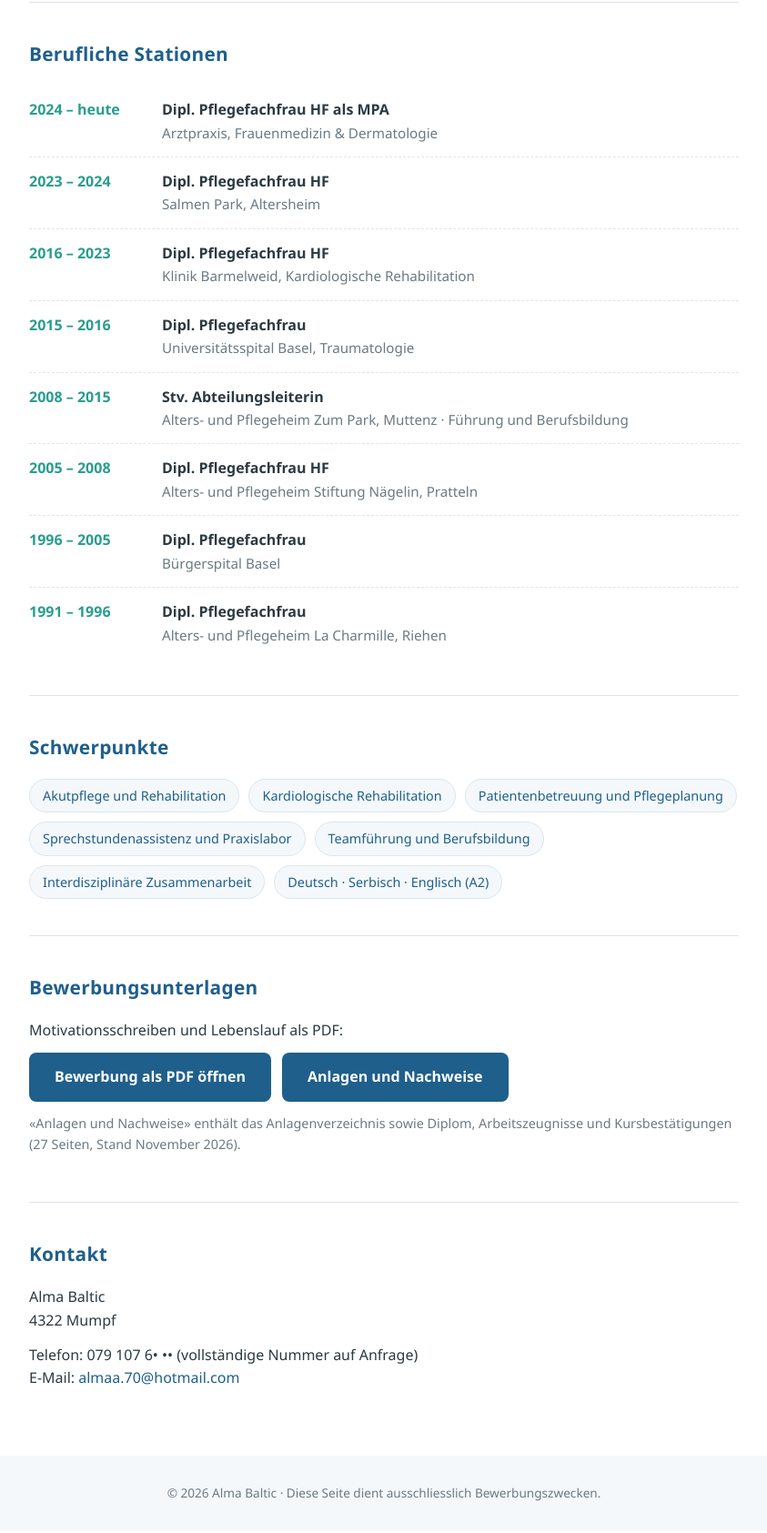
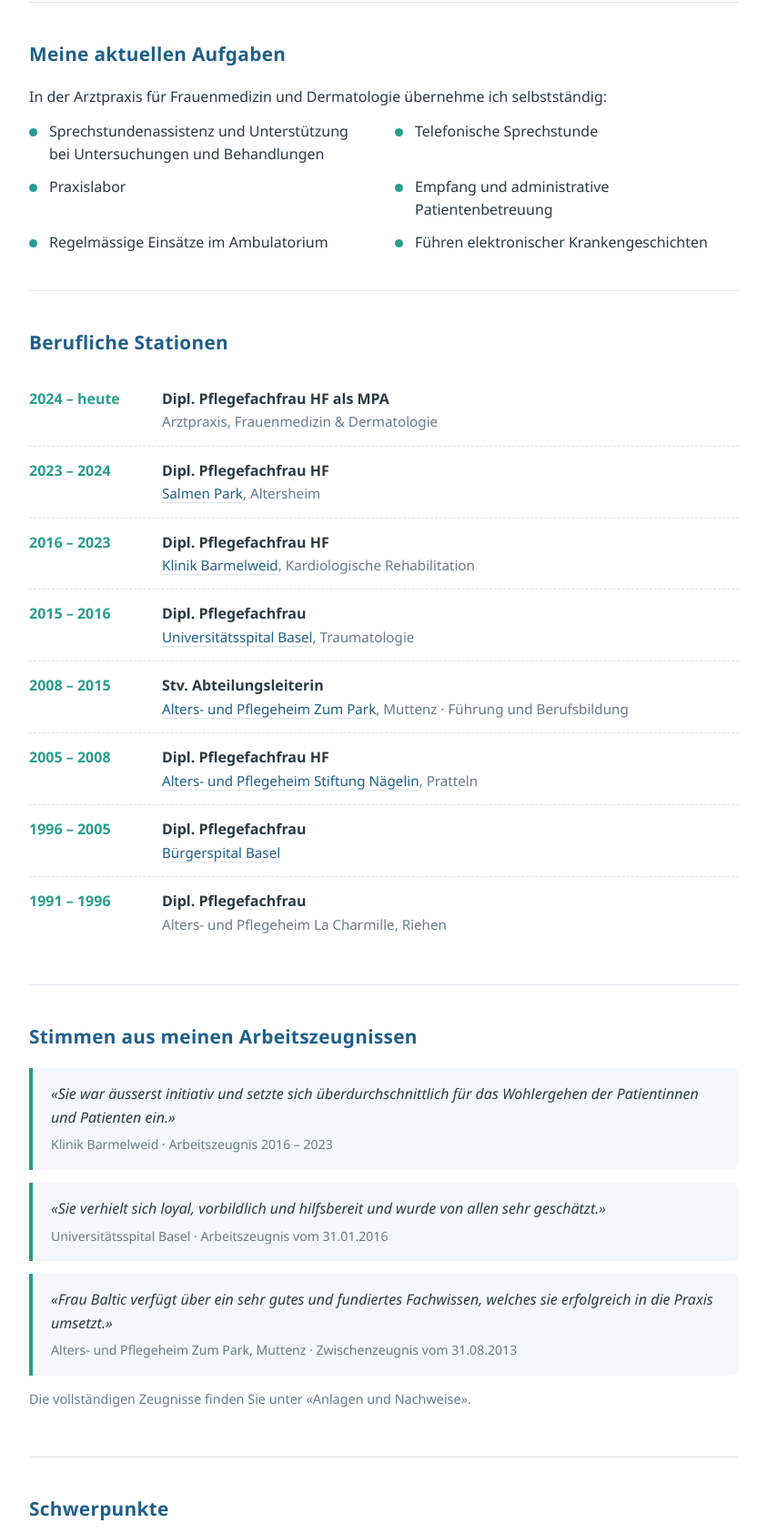
Before and after one commit to Frilo01/alma-bewerbung, a plain HTML site: page index.html in a window 1280 px wide. Shown: the part 755-2440 px from the top of the page at 91% size, without its empty margins (218-1061 px from the left). Drawn offline with Linux system fonts and the light colour scheme.

Commit message:
Arbeitgeber-Links, Block «Meine aktuellen Aufgaben» und drei Zeugniszitate
Co-Authored-By: Claude Fable 5.2 <noreply@anthropic.com>
Claude-Session: https://claude.ai/code/session_013dGDnRrSumHCJtBBxom9ic

```diff
--- a/index.html
+++ b/index.html
@@ -75,6 +75,14 @@
     .jahre { color: var(--tuerkis); font-weight: 600; }
     .rolle { font-weight: 600; }
     .betrieb { color: var(--grau); font-size: 0.95rem; }
+    .betrieb a { color: var(--blau); text-decoration: none; border-bottom: 1px solid var(--linie); }
+    .betrieb a:hover { color: var(--tuerkis); border-bottom-color: var(--tuerkis); }
+    .aufgaben { list-style: none; display: grid; grid-template-columns: 1fr 1fr; gap: 10px 24px; margin-top: 6px; }
+    .aufgaben li { position: relative; padding-left: 22px; }
+    .aufgaben li::before { content: ""; position: absolute; left: 0; top: 0.6em; width: 9px; height: 9px; border-radius: 50%; background: var(--tuerkis); }
+    .zitat { background: var(--hell); border-left: 4px solid var(--tuerkis); border-radius: 0 8px 8px 0; padding: 16px 20px; margin-bottom: 14px; }
+    .zitat p { font-style: italic; margin-bottom: 6px; }
+    .zitat footer { background: none; padding: 0; text-align: left; color: var(--grau); font-size: 0.88rem; }
     .kompetenzen { display: flex; flex-wrap: wrap; gap: 10px; }
     .kompetenzen span {
       background: var(--hell); color: var(--blau);
@@ -101,6 +109,7 @@
     @media (max-width: 600px) {
       h1 { font-size: 1.6rem; }
       .stationen li { grid-template-columns: 1fr; gap: 4px; }
+      .aufgaben { grid-template-columns: 1fr; }
     }
   </style>
 </head>
@@ -119,6 +128,19 @@
       <h2>Über mich</h2>
       <p>Ich bin diplomierte Pflegefachfrau HF mit über 30 Jahren Berufserfahrung in Akutpflege, Rehabilitation und Langzeitpflege. Seit rund zwei Jahren arbeite ich als Medizinische Praxisassistentin in den Bereichen Frauenmedizin und Dermatologie – von der Sprechstundenassistenz über das Praxislabor bis zur administrativen Patientenbetreuung.</p>
       <p>Eine vielseitige Tätigkeit nahe bei den Patientinnen und Patienten und die Zusammenarbeit in einem interdisziplinären Team sprechen mich besonders an. Ich suche eine Anstellung mit einem Pensum von 40 % in der Region Basel.</p>
+    </section>
+
+    <section id="aufgaben">
+      <h2>Meine aktuellen Aufgaben</h2>
+      <p>In der Arztpraxis für Frauenmedizin und Dermatologie übernehme ich selbstständig:</p>
+      <ul class="aufgaben">
+        <li>Sprechstundenassistenz und Unterstützung bei Untersuchungen und Behandlungen</li>
+        <li>Telefonische Sprechstunde</li>
+        <li>Praxislabor</li>
+        <li>Empfang und administrative Patientenbetreuung</li>
+        <li>Regelmässige Einsätze im Ambulatorium</li>
+        <li>Führen elektronischer Krankengeschichten</li>
+      </ul>
     </section>
 
     <!-- VIDEO: Sobald das Vorstellungsvideo auf YouTube liegt, VIDEO_ID ersetzen und die beiden Kommentarzeilen (diese und die Zeile nach </section>) löschen.
@@ -140,33 +162,50 @@
         </li>
         <li>
           <span class="jahre">2023 – 2024</span>
-          <div><div class="rolle">Dipl. Pflegefachfrau HF</div><div class="betrieb">Salmen Park, Altersheim</div></div>
+          <div><div class="rolle">Dipl. Pflegefachfrau HF</div><div class="betrieb"><a href="https://www.salmenpark.tertianum.ch" target="_blank" rel="noopener">Salmen Park</a>, Altersheim</div></div>
         </li>
         <li>
           <span class="jahre">2016 – 2023</span>
-          <div><div class="rolle">Dipl. Pflegefachfrau HF</div><div class="betrieb">Klinik Barmelweid, Kardiologische Rehabilitation</div></div>
+          <div><div class="rolle">Dipl. Pflegefachfrau HF</div><div class="betrieb"><a href="https://www.barmelweid.ch" target="_blank" rel="noopener">Klinik Barmelweid</a>, Kardiologische Rehabilitation</div></div>
         </li>
         <li>
           <span class="jahre">2015 – 2016</span>
-          <div><div class="rolle">Dipl. Pflegefachfrau</div><div class="betrieb">Universitätsspital Basel, Traumatologie</div></div>
+          <div><div class="rolle">Dipl. Pflegefachfrau</div><div class="betrieb"><a href="https://www.unispital-basel.ch" target="_blank" rel="noopener">Universitätsspital Basel</a>, Traumatologie</div></div>
         </li>
         <li>
           <span class="jahre">2008 – 2015</span>
-          <div><div class="rolle">Stv. Abteilungsleiterin</div><div class="betrieb">Alters- und Pflegeheim Zum Park, Muttenz · Führung und Berufsbildung</div></div>
+          <div><div class="rolle">Stv. Abteilungsleiterin</div><div class="betrieb"><a href="https://www.alterswohnen-muttenz.ch" target="_blank" rel="noopener">Alters- und Pflegeheim Zum Park</a>, Muttenz · Führung und Berufsbildung</div></div>
         </li>
         <li>
           <span class="jahre">2005 – 2008</span>
-          <div><div class="rolle">Dipl. Pflegefachfrau HF</div><div class="betrieb">Alters- und Pflegeheim Stiftung Nägelin, Pratteln</div></div>
+          <div><div class="rolle">Dipl. Pflegefachfrau HF</div><div class="betrieb"><a href="https://www.naegelin-stiftung.ch" target="_blank" rel="noopener">Alters- und Pflegeheim Stiftung Nägelin</a>, Pratteln</div></div>
         </li>
         <li>
           <span class="jahre">1996 – 2005</span>
-          <div><div class="rolle">Dipl. Pflegefachfrau</div><div class="betrieb">Bürgerspital Basel</div></div>
+          <div><div class="rolle">Dipl. Pflegefachfrau</div><div class="betrieb"><a href="https://www.bsb.ch" target="_blank" rel="noopener">Bürgerspital Basel</a></div></div>
         </li>
         <li>
           <span class="jahre">1991 – 1996</span>
           <div><div class="rolle">Dipl. Pflegefachfrau</div><div class="betrieb">Alters- und Pflegeheim La Charmille, Riehen</div></div>
         </li>
       </ul>
+    </section>
+
+    <section id="zeugnisse">
+      <h2>Stimmen aus meinen Arbeitszeugnissen</h2>
+      <blockquote class="zitat">
+        <p>«Sie war äusserst initiativ und setzte sich überdurchschnittlich für das Wohlergehen der Patientinnen und Patienten ein.»</p>
+        <footer>Klinik Barmelweid · Arbeitszeugnis 2016 – 2023</footer>
+      </blockquote>
+      <blockquote class="zitat">
+        <p>«Sie verhielt sich loyal, vorbildlich und hilfsbereit und wurde von allen sehr geschätzt.»</p>
+        <footer>Universitätsspital Basel · Arbeitszeugnis vom 31.01.2016</footer>
+      </blockquote>
+      <blockquote class="zitat">
+        <p>«Frau Baltic verfügt über ein sehr gutes und fundiertes Fachwissen, welches sie erfolgreich in die Praxis umsetzt.»</p>
+        <footer>Alters- und Pflegeheim Zum Park, Muttenz · Zwischenzeugnis vom 31.08.2013</footer>
+      </blockquote>
+      <p class="hinweis">Die vollständigen Zeugnisse finden Sie unter «Anlagen und Nachweise».</p>
     </section>
 
     <section id="kompetenzen">
```
